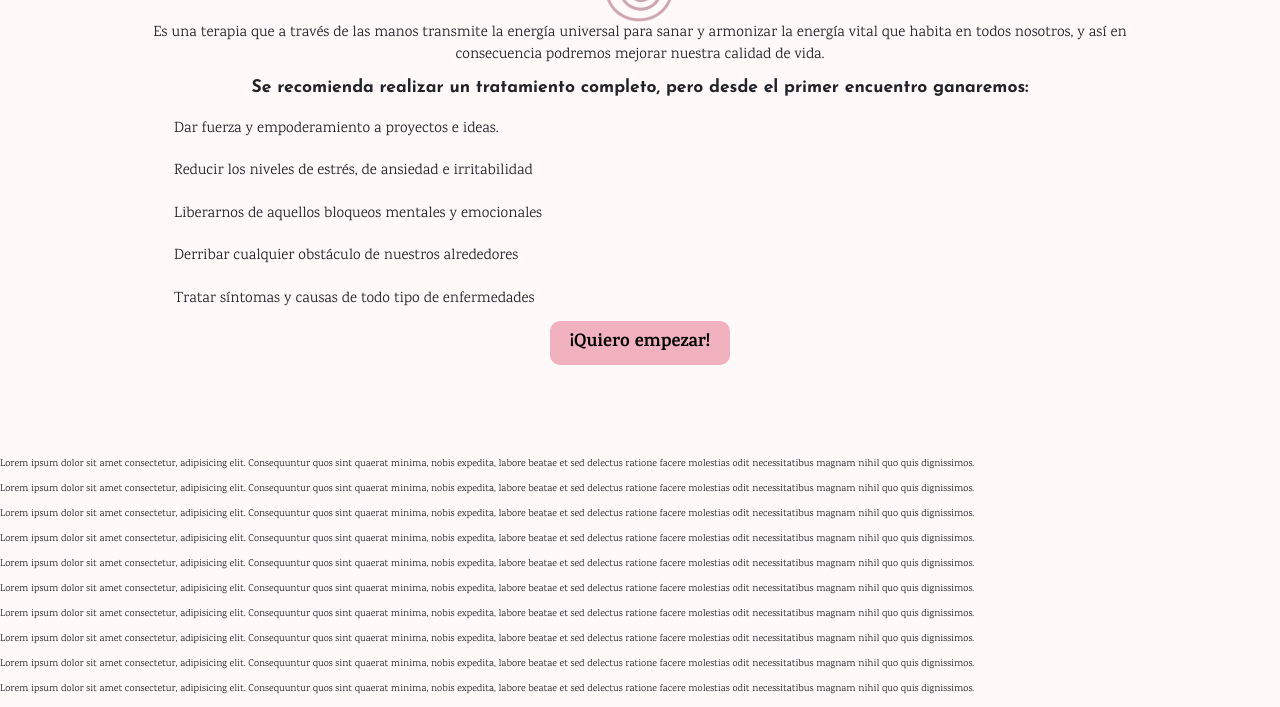
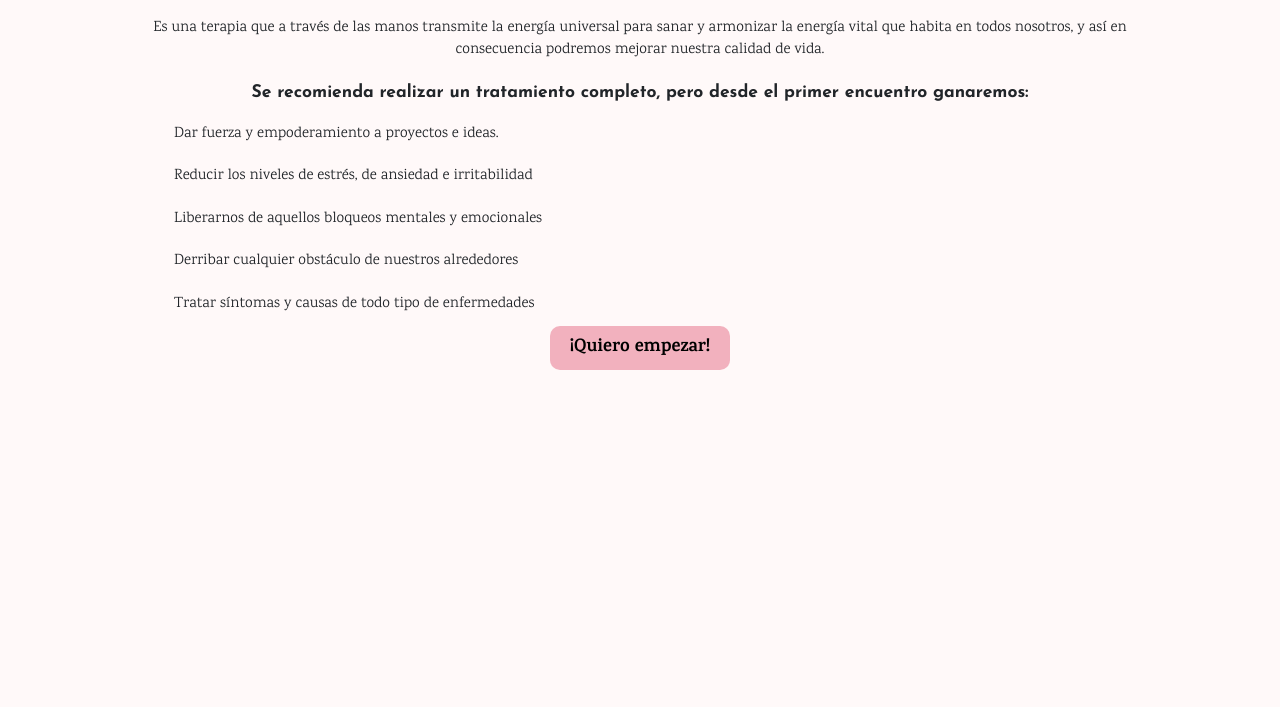
Before and after one commit to ErneDainesi/Yogaluna, a website: page index.html in a window 1280 px wide. Shown: the part 652-1359 px from the top of the page. After the commit the page ends 1064 px from the top, so only its background shows below. Drawn offline with nearby package versions, Linux system fonts and the light colour scheme.

Commit message:
Saco agregados para prueba

```diff
--- a/assets/css/sass/style.scss
+++ b/assets/css/sass/style.scss
@@ -114,11 +114,6 @@ header {
   }
 }
 
-.container-fluid {
-  margin-top: 10rem;
-  margin-bottom: 10rem;
-}
-
 .category {
   width: 80%;
   margin: 5rem auto;
@@ -133,6 +128,7 @@ header {
   }
   .category-description {
     font-size: 1.5rem;
+    margin: 2rem 0;
   }
   .category-benefits {
     .category-benefits-title {
--- a/index.html
+++ b/index.html
@@ -166,67 +166,6 @@
       </div>
     </main>
 
-    <p>
-      Lorem ipsum dolor sit amet consectetur, adipisicing elit. Consequuntur
-      quos sint quaerat minima, nobis expedita, labore beatae et sed delectus
-      ratione facere molestias odit necessitatibus magnam nihil quo quis
-      dignissimos.
-    </p>
-    <p>
-      Lorem ipsum dolor sit amet consectetur, adipisicing elit. Consequuntur
-      quos sint quaerat minima, nobis expedita, labore beatae et sed delectus
-      ratione facere molestias odit necessitatibus magnam nihil quo quis
-      dignissimos.
-    </p>
-    <p>
-      Lorem ipsum dolor sit amet consectetur, adipisicing elit. Consequuntur
-      quos sint quaerat minima, nobis expedita, labore beatae et sed delectus
-      ratione facere molestias odit necessitatibus magnam nihil quo quis
-      dignissimos.
-    </p>
-    <p>
-      Lorem ipsum dolor sit amet consectetur, adipisicing elit. Consequuntur
-      quos sint quaerat minima, nobis expedita, labore beatae et sed delectus
-      ratione facere molestias odit necessitatibus magnam nihil quo quis
-      dignissimos.
-    </p>
-    <p>
-      Lorem ipsum dolor sit amet consectetur, adipisicing elit. Consequuntur
-      quos sint quaerat minima, nobis expedita, labore beatae et sed delectus
-      ratione facere molestias odit necessitatibus magnam nihil quo quis
-      dignissimos.
-    </p>
-    <p>
-      Lorem ipsum dolor sit amet consectetur, adipisicing elit. Consequuntur
-      quos sint quaerat minima, nobis expedita, labore beatae et sed delectus
-      ratione facere molestias odit necessitatibus magnam nihil quo quis
-      dignissimos.
-    </p>
-    <p>
-      Lorem ipsum dolor sit amet consectetur, adipisicing elit. Consequuntur
-      quos sint quaerat minima, nobis expedita, labore beatae et sed delectus
-      ratione facere molestias odit necessitatibus magnam nihil quo quis
-      dignissimos.
-    </p>
-    <p>
-      Lorem ipsum dolor sit amet consectetur, adipisicing elit. Consequuntur
-      quos sint quaerat minima, nobis expedita, labore beatae et sed delectus
-      ratione facere molestias odit necessitatibus magnam nihil quo quis
-      dignissimos.
-    </p>
-    <p>
-      Lorem ipsum dolor sit amet consectetur, adipisicing elit. Consequuntur
-      quos sint quaerat minima, nobis expedita, labore beatae et sed delectus
-      ratione facere molestias odit necessitatibus magnam nihil quo quis
-      dignissimos.
-    </p>
-    <p>
-      Lorem ipsum dolor sit amet consectetur, adipisicing elit. Consequuntur
-      quos sint quaerat minima, nobis expedita, labore beatae et sed delectus
-      ratione facere molestias odit necessitatibus magnam nihil quo quis
-      dignissimos.
-    </p>
-
     <script
       src="https://cdn.jsdelivr.net/npm/@popperjs/core@2.9.2/dist/umd/popper.min.js"
       integrity="sha384-IQsoLXl5PILFhosVNubq5LC7Qb9DXgDA9i+tQ8Zj3iwWAwPtgFTxbJ8NT4GN1R8p"
```
Also changed, not shown: assets/css/style.css.
